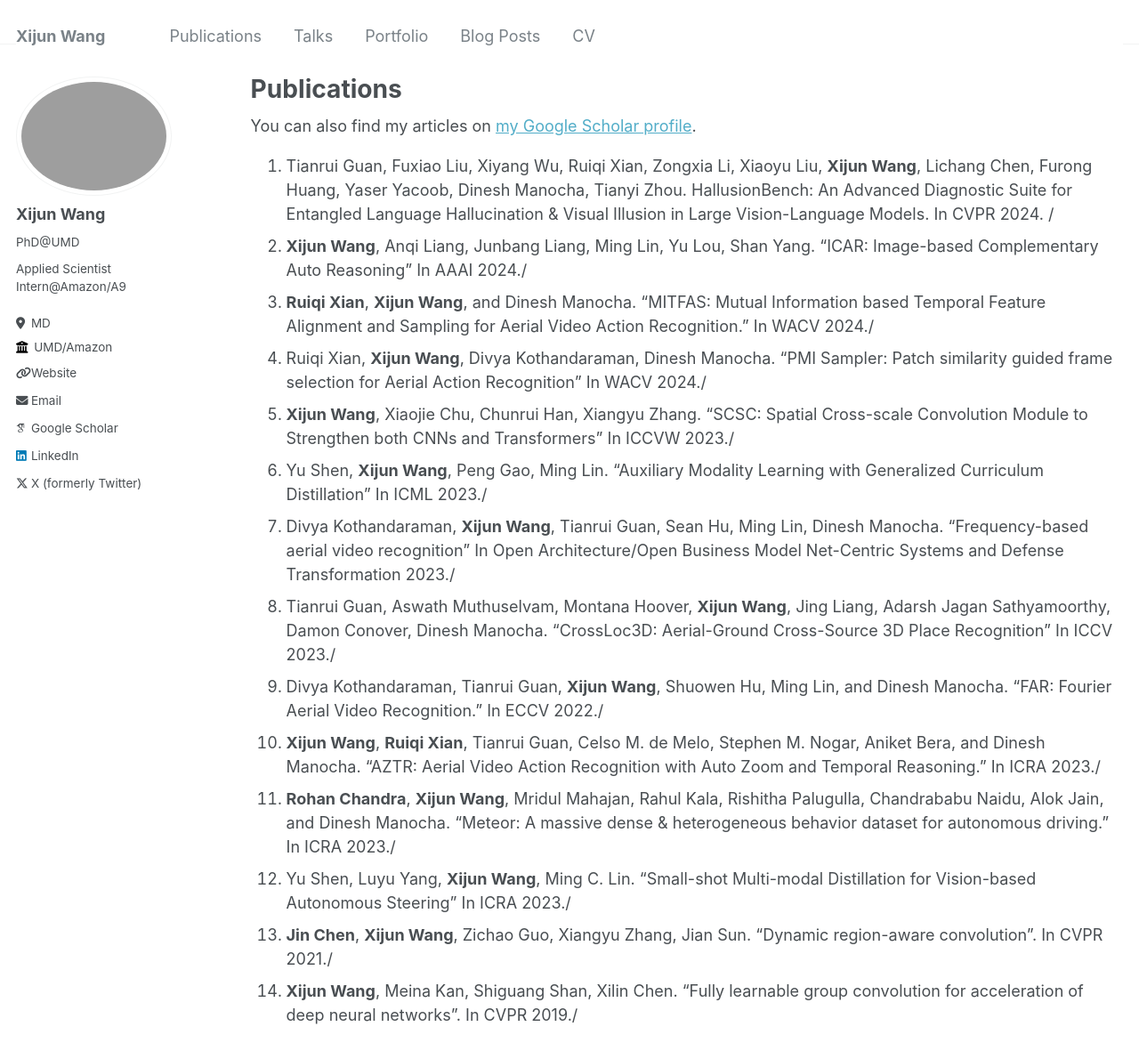
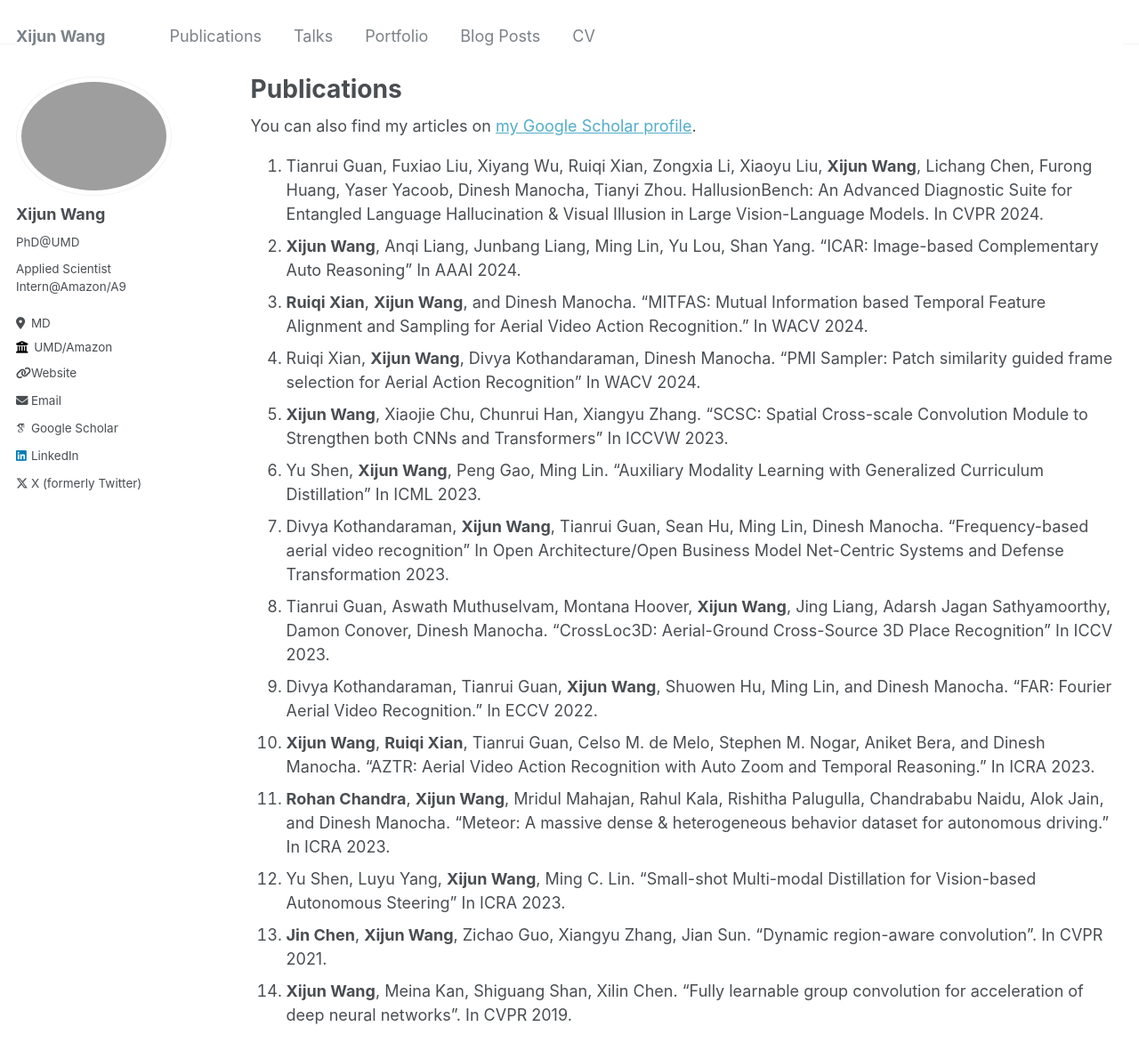
Before and after one commit to xijun-cs/xijun-cs.github.io, a Jekyll site: the page built from _pages/publications.md, in a window 1280 px wide and 1400 px high. Shown: the top 1190 px of the window at 89% size. Built offline with Jekyll 4.4.1, drawn with Linux system fonts in a browser that asks for light colours; some web fonts are replaced.

Commit message:
Update publications.md

```diff
--- a/_pages/publications.md
+++ b/_pages/publications.md
@@ -8,17 +8,18 @@ author_profile: true
   <div class="wordwrap">You can also find my articles on <a href="https://scholar.google.com/citations?user=KlqOhiUAAAAJ&hl=en">my Google Scholar profile</a>.</div>
 
 
-1. Tianrui Guan, Fuxiao Liu, Xiyang Wu, Ruiqi Xian, Zongxia Li, Xiaoyu Liu, **Xijun Wang**, Lichang Chen, Furong Huang, Yaser Yacoob, Dinesh Manocha, Tianyi Zhou. HallusionBench: An Advanced Diagnostic Suite for Entangled Language Hallucination & Visual Illusion in Large Vision-Language Models. In CVPR 2024. /
-2. **Xijun Wang**, Anqi Liang, Junbang Liang, Ming Lin, Yu Lou, Shan Yang. "ICAR: Image-based Complementary Auto Reasoning" In AAAI 2024./
-3. **Ruiqi Xian**, **Xijun Wang**, and Dinesh Manocha. "MITFAS: Mutual Information based Temporal Feature Alignment and Sampling for Aerial Video Action Recognition."  In WACV 2024./
-4. Ruiqi Xian, **Xijun Wang**, Divya Kothandaraman, Dinesh Manocha. "PMI Sampler: Patch similarity guided frame selection for Aerial Action Recognition" In WACV 2024./
-5. **Xijun Wang**, Xiaojie Chu, Chunrui Han, Xiangyu Zhang. "SCSC: Spatial Cross-scale Convolution Module to Strengthen both CNNs and Transformers" In ICCVW 2023./
-6. Yu Shen, **Xijun Wang**, Peng Gao, Ming Lin. "Auxiliary Modality Learning with Generalized Curriculum Distillation" In ICML 2023./
-7. Divya Kothandaraman, **Xijun Wang**, Tianrui Guan, Sean Hu, Ming Lin, Dinesh Manocha. "Frequency-based aerial video recognition" In Open Architecture/Open Business Model Net-Centric Systems and Defense Transformation 2023./
-8. Tianrui Guan, Aswath Muthuselvam, Montana Hoover, **Xijun Wang**, Jing Liang, Adarsh Jagan Sathyamoorthy, Damon Conover, Dinesh Manocha. "CrossLoc3D: Aerial-Ground Cross-Source 3D Place Recognition" In ICCV 2023./
-9. Divya Kothandaraman, Tianrui Guan, **Xijun Wang**, Shuowen Hu, Ming Lin, and Dinesh Manocha. "FAR: Fourier Aerial Video Recognition." In ECCV 2022./
-10. **Xijun Wang**, **Ruiqi Xian**, Tianrui Guan, Celso M. de Melo, Stephen M. Nogar, Aniket Bera, and Dinesh Manocha. "AZTR: Aerial Video Action Recognition with Auto Zoom and Temporal Reasoning." In ICRA 2023./
-11. **Rohan Chandra**, **Xijun Wang**, Mridul Mahajan, Rahul Kala, Rishitha Palugulla, Chandrababu Naidu, Alok Jain, and Dinesh Manocha. "Meteor: A massive dense & heterogeneous behavior dataset for autonomous driving." In ICRA 2023./
-12. Yu Shen, Luyu Yang, **Xijun Wang**, Ming C. Lin. "Small-shot Multi-modal Distillation for Vision-based Autonomous Steering" In ICRA 2023./
-13. **Jin Chen**, **Xijun Wang**, Zichao Guo, Xiangyu Zhang, Jian Sun. "Dynamic region-aware convolution". In CVPR 2021./
-14. **Xijun Wang**, Meina Kan, Shiguang Shan, Xilin Chen. "Fully learnable group convolution for acceleration of deep neural networks". In CVPR 2019./
+
+1. Tianrui Guan, Fuxiao Liu, Xiyang Wu, Ruiqi Xian, Zongxia Li, Xiaoyu Liu, **Xijun Wang**, Lichang Chen, Furong Huang, Yaser Yacoob, Dinesh Manocha, Tianyi Zhou. HallusionBench: An Advanced Diagnostic Suite for Entangled Language Hallucination & Visual Illusion in Large Vision-Language Models. In CVPR 2024.
+2. **Xijun Wang**, Anqi Liang, Junbang Liang, Ming Lin, Yu Lou, Shan Yang. "ICAR: Image-based Complementary Auto Reasoning" In AAAI 2024.
+3. **Ruiqi Xian**, **Xijun Wang**, and Dinesh Manocha. "MITFAS: Mutual Information based Temporal Feature Alignment and Sampling for Aerial Video Action Recognition."  In WACV 2024.
+4. Ruiqi Xian, **Xijun Wang**, Divya Kothandaraman, Dinesh Manocha. "PMI Sampler: Patch similarity guided frame selection for Aerial Action Recognition" In WACV 2024.
+5. **Xijun Wang**, Xiaojie Chu, Chunrui Han, Xiangyu Zhang. "SCSC: Spatial Cross-scale Convolution Module to Strengthen both CNNs and Transformers" In ICCVW 2023.
+6. Yu Shen, **Xijun Wang**, Peng Gao, Ming Lin. "Auxiliary Modality Learning with Generalized Curriculum Distillation" In ICML 2023.
+7. Divya Kothandaraman, **Xijun Wang**, Tianrui Guan, Sean Hu, Ming Lin, Dinesh Manocha. "Frequency-based aerial video recognition" In Open Architecture/Open Business Model Net-Centric Systems and Defense Transformation 2023.
+8. Tianrui Guan, Aswath Muthuselvam, Montana Hoover, **Xijun Wang**, Jing Liang, Adarsh Jagan Sathyamoorthy, Damon Conover, Dinesh Manocha. "CrossLoc3D: Aerial-Ground Cross-Source 3D Place Recognition" In ICCV 2023.
+9. Divya Kothandaraman, Tianrui Guan, **Xijun Wang**, Shuowen Hu, Ming Lin, and Dinesh Manocha. "FAR: Fourier Aerial Video Recognition." In ECCV 2022.
+10. **Xijun Wang**, **Ruiqi Xian**, Tianrui Guan, Celso M. de Melo, Stephen M. Nogar, Aniket Bera, and Dinesh Manocha. "AZTR: Aerial Video Action Recognition with Auto Zoom and Temporal Reasoning." In ICRA 2023.
+11. **Rohan Chandra**, **Xijun Wang**, Mridul Mahajan, Rahul Kala, Rishitha Palugulla, Chandrababu Naidu, Alok Jain, and Dinesh Manocha. "Meteor: A massive dense & heterogeneous behavior dataset for autonomous driving." In ICRA 2023.
+12. Yu Shen, Luyu Yang, **Xijun Wang**, Ming C. Lin. "Small-shot Multi-modal Distillation for Vision-based Autonomous Steering" In ICRA 2023.
+13. **Jin Chen**, **Xijun Wang**, Zichao Guo, Xiangyu Zhang, Jian Sun. "Dynamic region-aware convolution". In CVPR 2021.
+14. **Xijun Wang**, Meina Kan, Shiguang Shan, Xilin Chen. "Fully learnable group convolution for acceleration of deep neural networks". In CVPR 2019.
```
